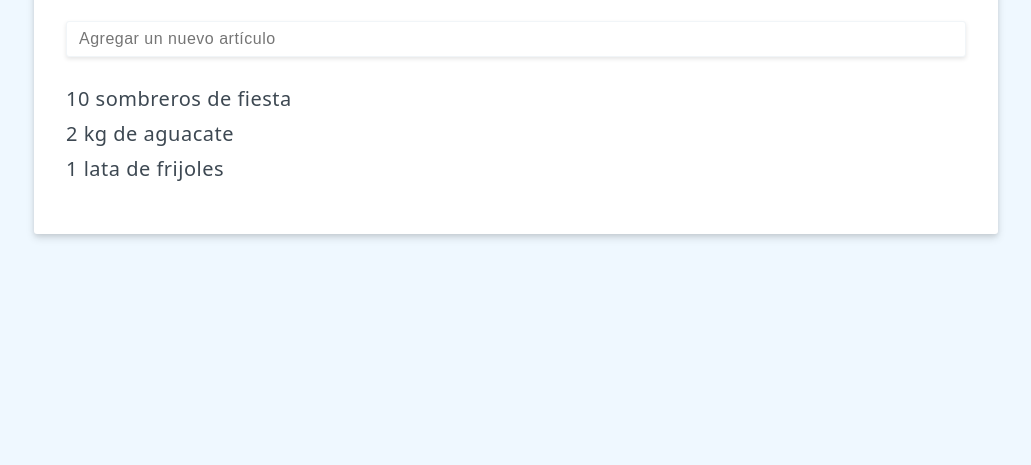
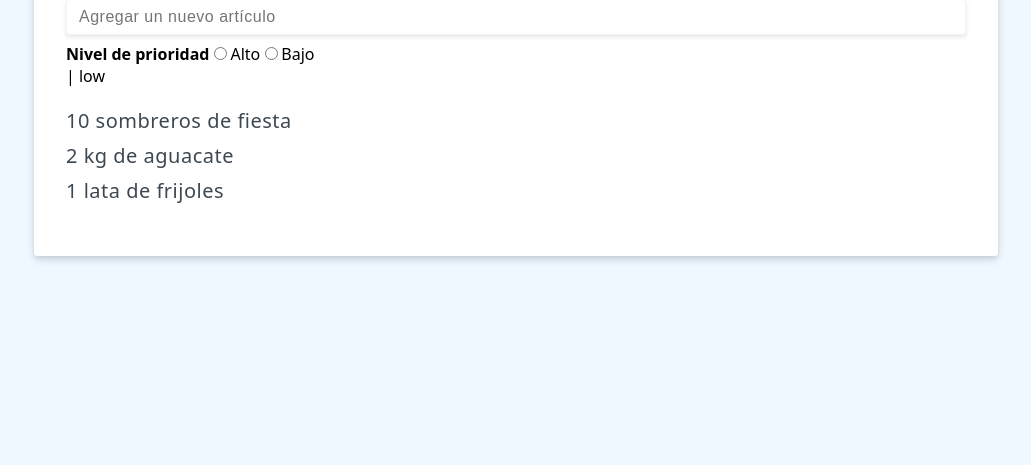
Before and after one commit to rivalcoba/vue3-shopping-list-2021, a website: page index.html in a window 1280 px wide. Shown: the part 335-800 px from the top of the page, without its empty margins (124-1155 px from the left). Drawn offline with nearby package versions, Linux system fonts and the light colour scheme.

Commit message:
v-model con radio buttons Se muestra el uso de v-model con radio buttons

```diff
--- a/index.html
+++ b/index.html
@@ -12,10 +12,25 @@
       <h1>{{header || 'No header provided'}}</h1>
       <input
         type="text"
-        v-model.lazy="newItem"
+        v-model="newItem"
         placeholder="Agregar un nuevo artículo"
       />
-      {{newItem}}
+      <strong>Nivel de prioridad</strong>
+      <label
+        ><input
+          type="radio"
+          v-model="newItemPriority"
+          value="Alto"
+        />Alto</label
+      >
+      <label
+        ><input
+          type="radio"
+          v-model="newItemPriority"
+          value="Bajo"
+        />Bajo</label
+      >
+      <br />{{newItem}} | {{newItemPriority}}
       <ul>
         <li v-for="item in items" :key="item.id">
           {{item.label}}
@@ -34,6 +49,7 @@
               { id: '3', label: '1 lata de frijoles' },
             ],
             newItem: '',
+            newItemPriority: 'low',
           };
         },
       }).mount('#shopping-list');
```
